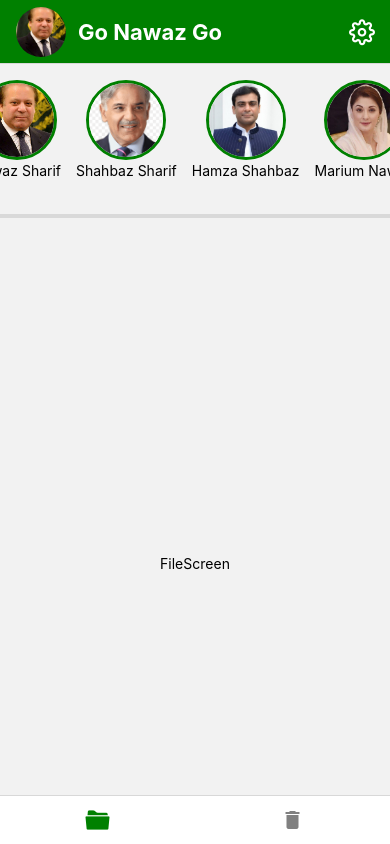
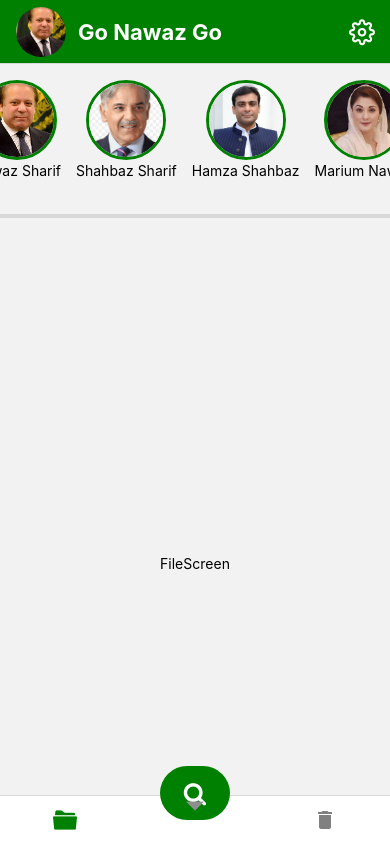
Before and after one commit to FurrukhJamal/GoNawazApp, a React Native app: screen /Home in a window 390 px wide. Built offline with nearby package versions, Linux system fonts and the light colour scheme.

Commit message:
abt to start implementing file system

```diff
--- a/App.js
+++ b/App.js
@@ -10,6 +10,7 @@ import { useState } from "react";
 
 export default function App() {
   const [showSettingsModal, setShowSettingsModal] = useState(false);
+  const [isAppScanning, setAppScanning] = useState(false);
   const Width = Dimensions.get("window").width;
   const Height = Dimensions.get("window").height;
 
@@ -20,6 +21,8 @@ export default function App() {
         setShowSettingsModal,
         Width,
         Height,
+        isAppScanning,
+        setAppScanning,
       }}
     >
       <NavigationContainer>
--- a/components/FileScreen.js
+++ b/components/FileScreen.js
@@ -27,7 +27,8 @@ export default function FileScreen({ route, navigation }) {
 
   const [isModalVisible, setIsModalVisible] = useState(false);
 
-  const { showSettingsModal, setShowSettingsModal } = useContext(AppContext);
+  const { showSettingsModal, setShowSettingsModal, isAppScanning } =
+    useContext(AppContext);
 
   useFocusEffect(
     React.useCallback(() => {
@@ -50,6 +51,7 @@ export default function FileScreen({ route, navigation }) {
       <ScrollView>
         <View style={{ height: Height }}>
           <View style={styles.politicianListContainer}>
+            {!isAppScanning ? (
               <FlatList
                 data={data}
                 renderItem={DisplayPolitician}
@@ -57,6 +59,31 @@ export default function FileScreen({ route, navigation }) {
                 horizontal={true}
                 showsHorizontalScrollIndicator={false}
               />
+            ) : (
+              // Scanning message Area
+              <View
+                style={{
+                  height: "100%",
+                  width: "100%",
+                  justifyContent: "center",
+                }}
+              >
+                <Text
+                  style={{
+                    fontSize: 32,
+                    color: "lightgray",
+                    fontWeight: "bold",
+                  }}
+                >
+                  Scanning
+                </Text>
+                <Text
+                  style={{ marginLeft: 20, fontSize: 18, fontWeight: "800" }}
+                >
+                  /Downloads
+                </Text>
+              </View>
+            )}
           </View>
           {/* separator */}
           <View style={{ alignItems: "center", width: "100%" }}>
--- a/components/TabNavigation.js
+++ b/components/TabNavigation.js
@@ -1,10 +1,71 @@
-import React from "react";
+import React, { useContext, useState, useEffect } from "react";
+import { Pressable, View, Text } from "react-native";
 import { createBottomTabNavigator } from "@react-navigation/bottom-tabs";
 import HomeStack from "./HomeStackNavigator";
 import { Entypo } from "@expo/vector-icons";
-import { MaterialIcons } from "@expo/vector-icons";
+import { MaterialIcons, FontAwesome } from "@expo/vector-icons";
+import { AppContext } from "./context";
 
 const Tab = createBottomTabNavigator();
+
+const CustomSearchButton = ({ children, onPress }) => {
+  const { setAppScanning, isAppScanning } = useContext(AppContext);
+  const [showTimer, setShowTimer] = useState(false);
+  const [seconds, setSeconds] = useState(60);
+
+  useEffect(() => {
+    let timerIntervalId;
+    if (showTimer && isAppScanning) {
+      timerIntervalId = setInterval(() => {
+        if (seconds >= 0) {
+          setSeconds((prev) => prev - 1);
+        }
+      }, 1000);
+    }
+
+    return () => {
+      setSeconds(60);
+      clearInterval(timerIntervalId);
+    };
+  }, [showTimer]);
+
+  useEffect(() => {
+    if (isAppScanning) {
+      setShowTimer(true);
+    } else {
+      setShowTimer(false);
+    }
+  }, [isAppScanning]);
+
+  return (
+    <View style={{ flex: 1, alignItems: "center" }}>
+      <View
+        style={{
+          backgroundColor: "green",
+          padding: 15,
+          borderRadius: 35,
+          width: 70,
+          alignItems: "center",
+          justifyContent: "center",
+          position: "absolute",
+          top: -30,
+        }}
+      >
+        <Pressable onPress={() => setAppScanning((prev) => !prev)}>
+          {showTimer ? (
+            <View>
+              <Text style={{ fontSize: 24, color: "white" }}>{seconds}</Text>
+            </View>
+          ) : (
+            <FontAwesome name="search" size={24} color="white" />
+          )}
+
+          {children}
+        </Pressable>
+      </View>
+    </View>
+  );
+};
 
 export default function BottomTabs({ FileScreen, DeleteScreen }) {
   return (
@@ -30,6 +91,15 @@ export default function BottomTabs({ FileScreen, DeleteScreen }) {
           ),
         }}
       />
+
+      <Tab.Screen
+        name="Search"
+        component={DeleteScreen}
+        options={{
+          tabBarButton: (props) => <CustomSearchButton {...props} />,
+        }}
+      />
+
       <Tab.Screen
         name="Delete"
         component={DeleteScreen}
```
Lines whose indentation alone changed are shown as unchanged.
